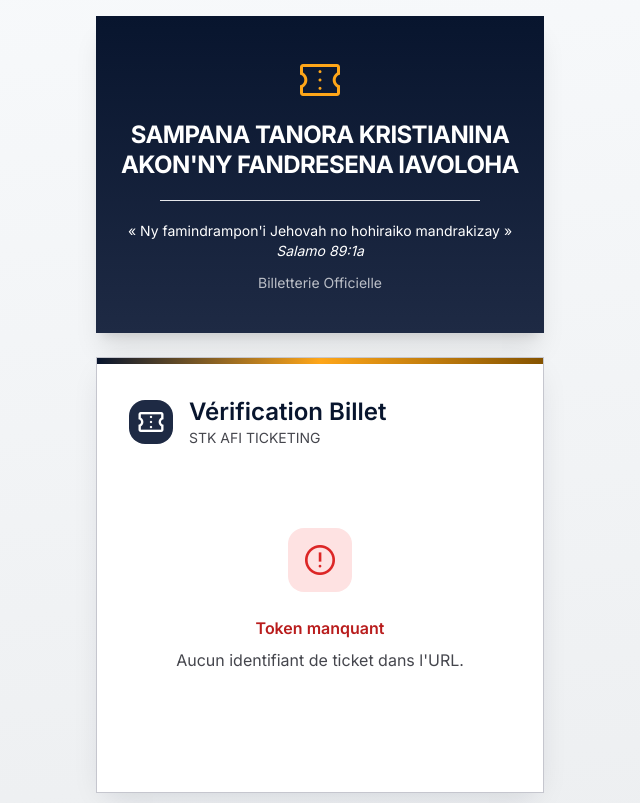
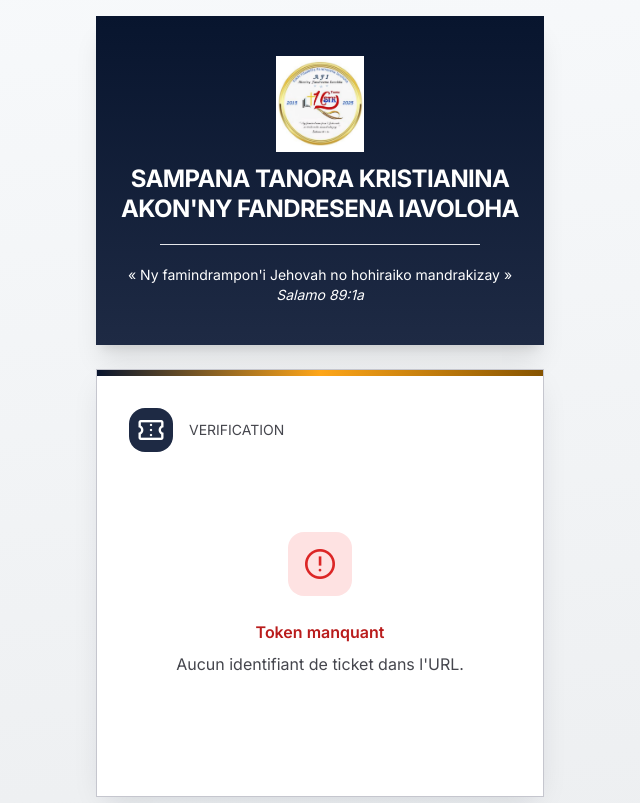
Before and after one commit to NiainaFitahiana1/ticket_verify, a plain HTML site: page index.html in a window 1280 px wide. Shown: the top 803 px of the page, without its empty margins (320-960 px from the left). Drawn offline with nearby package versions, Linux system fonts and the light colour scheme.

Commit message:
index 23

```diff
--- a/index.html
+++ b/index.html
@@ -77,9 +77,7 @@
   <!-- Grand Hero -->
   <div class="hero w-full max-w-md overflow-hidden shadow-xl mb-6">
     <div class="px-6 py-10 text-center text-white">
-      <span class="material-symbols-outlined text-5xl text-secondary-container mb-4 block">
-        confirmation_number
-      </span>
+      <img src="/image.png" alt="" class="h-24 mx-auto mb-3">
       <h1 class="text-2xl font-bold leading-tight tracking-tight">
         SAMPANA TANORA KRISTIANINA<br>
         AKON'NY FANDRESENA IAVOLOHA
@@ -91,7 +89,14 @@
         <p class="text-sm">« Ny famindrampon'i Jehovah no hohiraiko mandrakizay »</p>
         <p class="text-sm"><i>Salamo 89:1a</i></p>
       </div>
-      <p class="text-on-primary/70 mt-3 text-sm">Billetterie Officielle</p>
+
+      <!-- <hr class="mx-10 my-5">
+
+      <span class="material-symbols-outlined text-5xl text-secondary-container mb-4 block">
+        confirmation_number
+      </span> -->
+
+      <!-- <p class="text-on-primary/70 mt-3 text-sm">Billetterie Officielle</p> -->
     </div>
   </div>
 
@@ -109,8 +114,8 @@
             <span class="material-symbols-outlined text-3xl text-on-primary">confirmation_number</span>
           </div>
           <div>
-            <h2 class="text-2xl font-semibold text-primary">Vérification Billet</h2>
-            <p class="text-on-surface-variant text-sm">STK AFI TICKETING</p>
+            <!-- <h2 class="text-2xl font-semibold text-primary">Vérification Billet</h2> -->
+            <p class="text-on-surface-variant text-sm">VERIFICATION</p>
           </div>
         </div>
 
```
